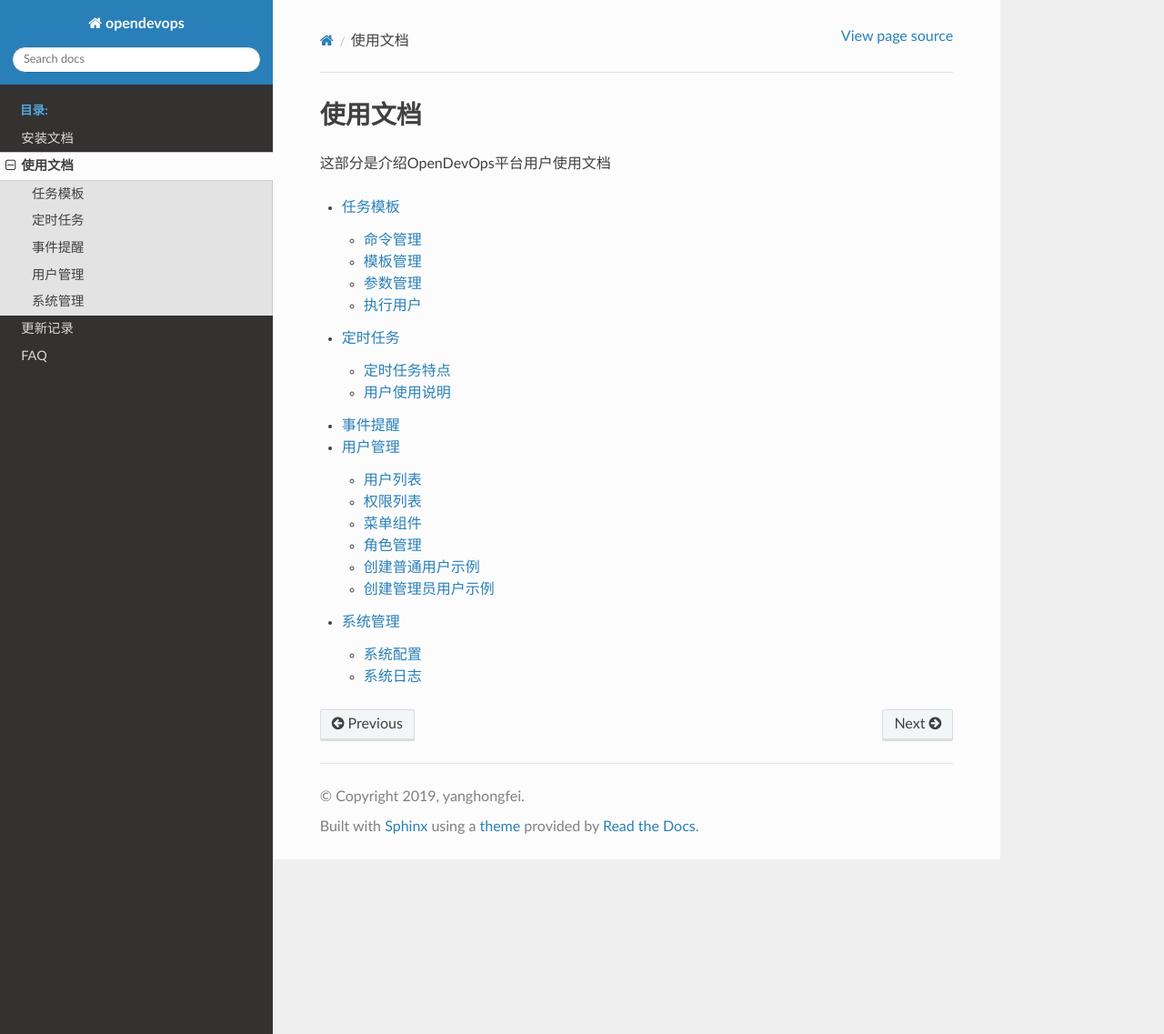
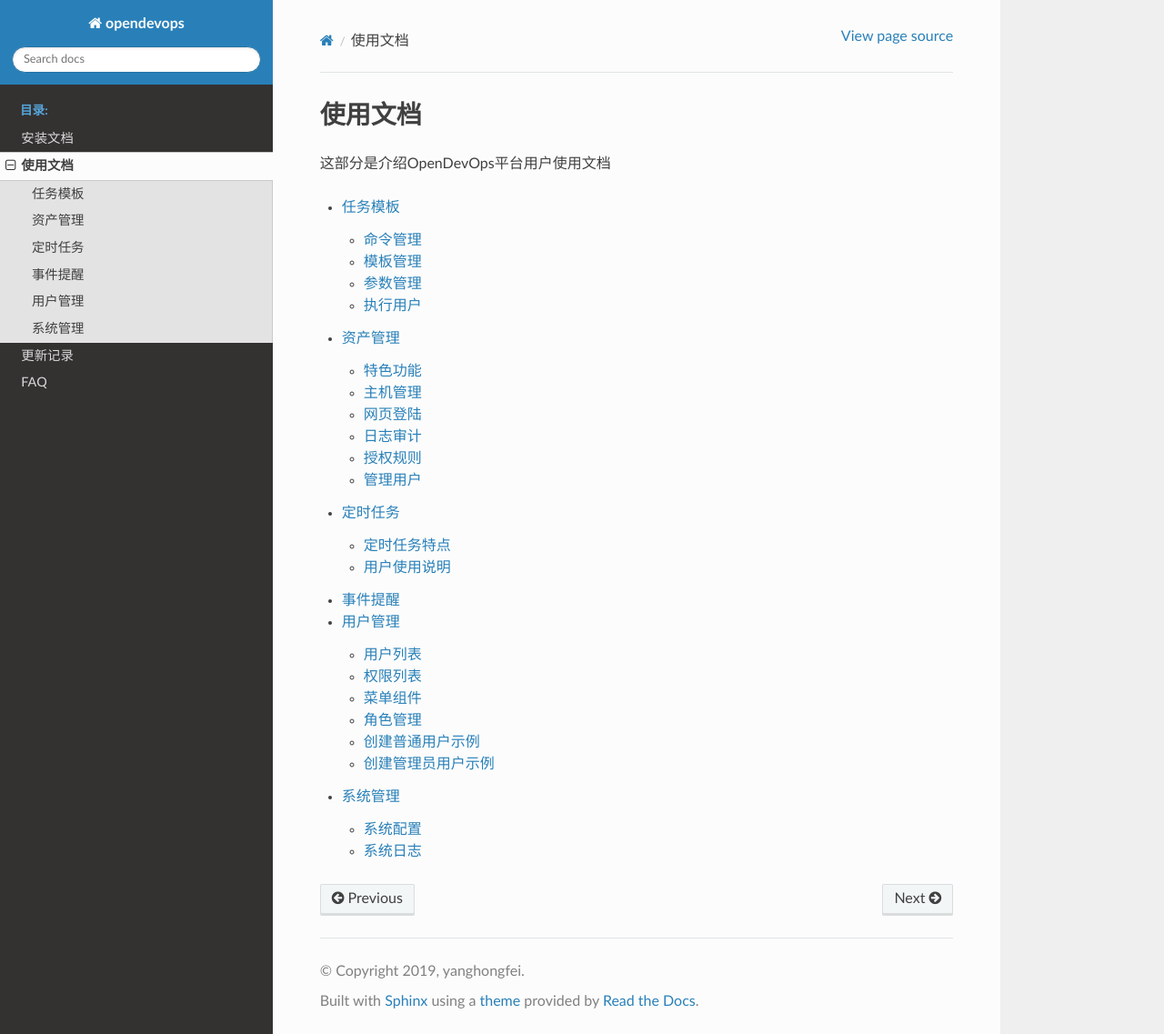
Before and after one commit to opendevops-cn/opendevops, a Sphinx documentation site: the page built from docs/source/user_guide.rst, in a window 1280 px wide and 1137 px high. Shown: the whole window at 91% size. Built offline with Sphinx 7.4.7 and the Read the Docs theme 2.0.0, drawn with Linux system fonts in a browser that asks for light colours; pages that are not in the unit, such as notebooks, are missing from menus; some of the changed lines change nothing that is shown.

Commit message:
upload cmdb html docs

```diff
--- /dev/null
+++ b/docs/source/cmdb_manager.md
@@ -0,0 +1,99 @@
+### 资产管理
+
+> 这部分主要介绍CMDB资产管理，后续我们会进行调研开发更加详细功能。
+
+CMDB主要功能：`主机/主机组/标签管理`、`Web Terminal登陆`、`日志审计录像回放`等功能
+
+#### 特色功能
+
+- 支持单台/批量添加资产
+- 支持批量推送/批量更新/批量删除
+- 支持Web Terminal登陆，方便直接网页SSH登陆操作
+- 支持用户权限授权，针对不同用户赋权不同资产/资产组
+- 支持用户操作日志审计、录像回放功能，让操作有审计记录
+- 支持标签管理、多个标签可以方便你快速的区分你的资产分类
+- 支持管理用户、多管理用户选择可以解决你多云、多服务器、不同密钥主机连接问题
+
+
+
+#### 主机管理
+> 主机管理就是你的资产列表，这里你可以对你的资产进行操作，如：编辑信息、SSH登陆等
+
+**添加主机**
+> 这里只需要填写几个必填项即可，其余的后续都会自动获取到
+- 主机名：服务器Hostname
+- 主机组：选择关联你的主机组
+- IDC： 机房位置
+- 管理用户： 管理用户是用来登陆你机器的用户，管理用户需要提前录入
+    - 选择[管理用户](www.google,com)用来登陆主机
+    - 选择手动录入，将用户密码填入，用来登陆主机
+- IP： 服务器的IP地址
+- port: 服务器SSH端口
+- Tag标签： 可关联标签
+- Other: 其余的可以选择不填，自动获取
+
+![](./_static/images/cmdb_add_host.png)
+
+**公钥推送**
+> 选择主机，点击->公钥推送， 先推送公钥，后续用来获取资产信息使用
+
+- 推送成功后连通性显示：true
+- 推送失败后连通性显示：false
+
+![](./_static/images/cmdb_add_key.png)
+
+**资产更新**
+
+> 选择已经推送过公钥的主机，资产更新会自动抓取服务器资产信息
+
+![](./_static/images/cmdb_list.png)
+
+![](./_static/images/cmdb_host_info.png)
+
+#### 网页登陆
+
+- 点击主机后面`ssh` Web Terminal 登陆
+
+![](./_static/images/web_ssh.png)
+
+#### 日志审计
+- 命令统计
+- 录像回放
+- 登陆日志
+
+**登陆日志**
+
+![](./_static/images/cmdb_log_list.png)
+
+**命令统计**
+
+![](./_static/images/cmdb_cmd_count.png)
+
+**录像回放**
+
+![](./_static/images/cmdb_video.png)
+
+
+#### 授权规则
+
+- 根据授权规则可以对CoDo平台用户授权主机/主机组
+
+![](./_static/images/cmdb_role.png)
+
+**用户授权**
+
+![](./_static/images/cmdb_user_role.png)
+
+
+#### 管理用户
+> 管理用户是用来登陆资产主机的用户，一般主机用户是root，添加资产的时候选择此用户用来登陆你的主机，自动更新资产等
+
+
+**添加用户**
+- 名称: 建议有意义的名称
+- 用户名：Linux系统用户
+- 密码： Linux系统用户密码（如果是密钥可不填）
+- 私钥：Linux系统用户的Key（和密码二选一）
+- 描述：备注信息
+
+![](./_static/images/cmdb_mguser_add.png)
--- a/docs/source/user_guide.rst
+++ b/docs/source/user_guide.rst
@@ -8,6 +8,7 @@
       :maxdepth: 1
 
    task_template
+   cmdb_manager
    timed_task
    event_reminder
    user_manager
```
